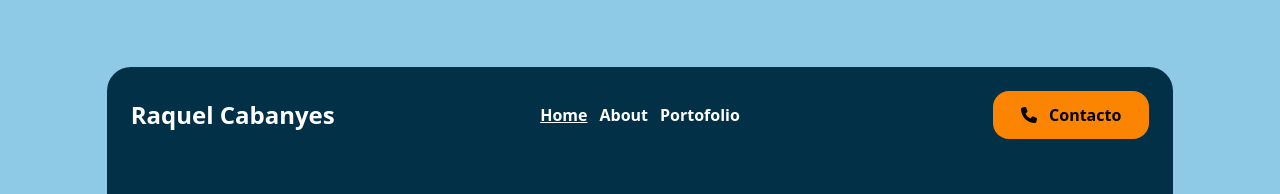
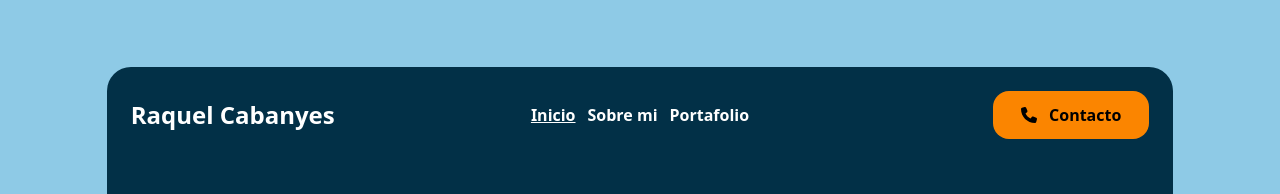
Before and after one commit to raquelCabanyes/personal-portfolio, an Angular app: page /home in a window 1280 px wide. Shown: the top 194 px of the page. Built offline with nearby package versions, Linux system fonts and the light colour scheme.

Commit message:
rename sections

```diff
--- a/src/app/component/navbar/navbar.component.html
+++ b/src/app/component/navbar/navbar.component.html
@@ -38,7 +38,7 @@
               (click)="checkSection('/home')"
               class="text-white"
               [ngClass]="{ 'underline bold cursor-default': selectedSection === '/home' }"
-              >Home</a
+              >Inicio</a
             >
           </li>
           <li class="py-2 pl-2 md:py-0 md:pl-0 md:pr-3 pointer">
@@ -47,7 +47,7 @@
               (click)="checkSection('/about')"
               class="text-white"
               [ngClass]="{ 'underline bold cursor-default': selectedSection === '/about' }"
-              >About</a
+              >Sobre mi</a
             >
           </li>
           <li class="pointer">
@@ -58,7 +58,7 @@
               [ngClass]="{
                 'underline bold cursor-default': selectedSection === '/portofolio'
               }"
-              >Portofolio</a
+              >Portafolio</a
             >
           </li>
         </ul>
```
